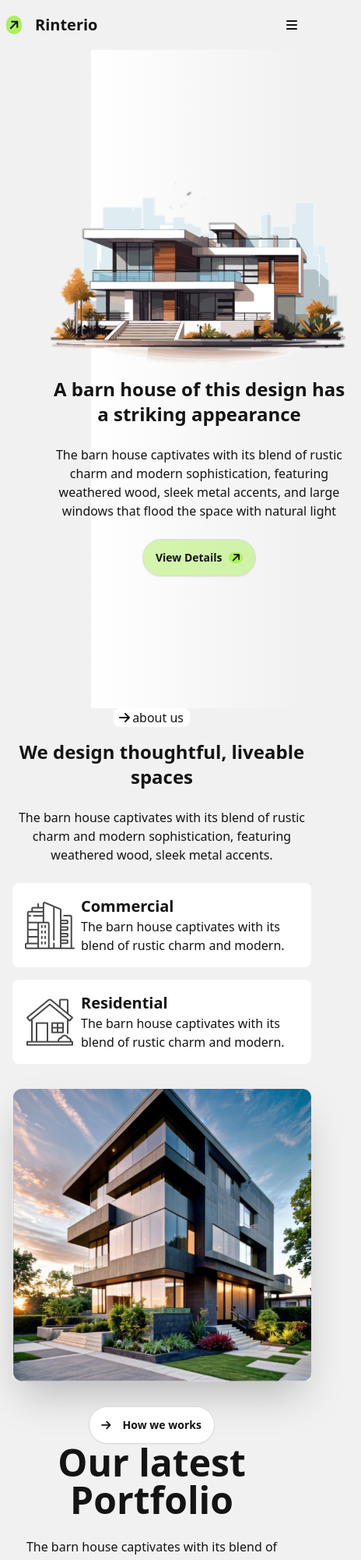
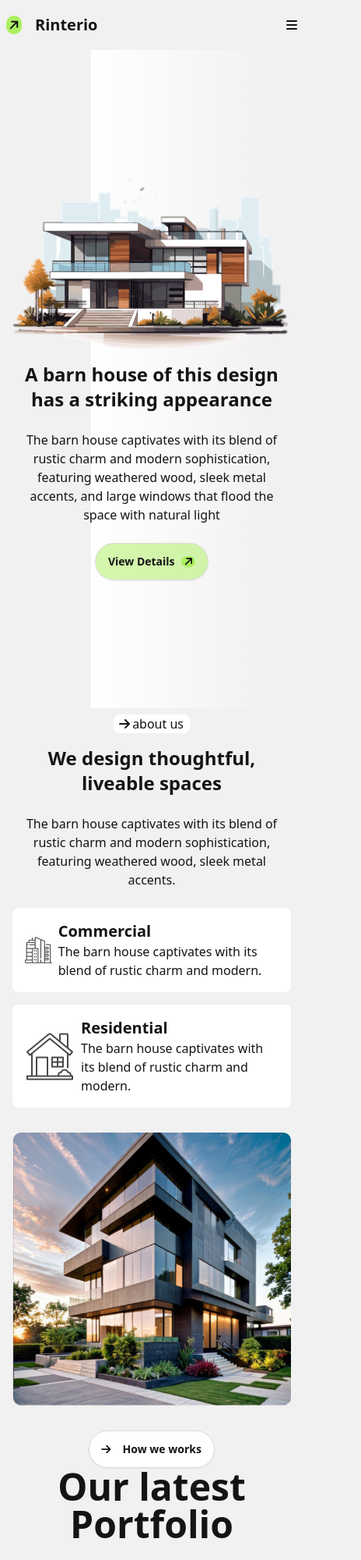
Before and after one commit to Rayhan72-max/Assignment3, a plain HTML site: page index.html in a window 390 px wide. Shown: the top 2000 px of the page at 78% size, 464 px wide, since content can reach past the window. Drawn offline with nearby package versions, Linux system fonts and the light colour scheme.

Commit message:
made responsive correction

```diff
--- a/index.html
+++ b/index.html
@@ -71,11 +71,10 @@
     <!-- Banner -->
 
 
-    <div class="hero min-h-screen m-auto text-center px-12
-    bg-gradient-to-r from-transparent from-30% via-white via-30% to-transparent to-90
-    ">
+    <div class="hero min-h-screen mb-2 text-center
+    bg-gradient-to-r from-transparent from-30% via-white via-30% to-transparent to-90%">
       <div class="hero-content flex-col">
-        <img src="./assets/banner.png" class="max-w-sm" />
+        <img src="./assets/banner.png" class="" />
         <div>
           <h1 class="text-2xl font-bold lg:text-5xl">A barn house of this design has a striking appearance</h1>
           <p class="py-6">
@@ -96,11 +95,12 @@
     <img class="hidden lg:block" src="./assets/Vector.png" alt="">
     <button class="bg-white px-2 rounded-lg"><i class="rotate-90 fa-solid fa-arrow-up"></i> about us</button>
   </div>
+  <!-- problem -->
   <section>
     <div class="hero min-h-screen">
-      <div class="hero-content flex-col lg:flex-row gap-8">
+      <div class="hero-content flex flex-col lg:flex-row gap-8">
 
-        <div>
+        <div class="flex flex-col">
           <div>
             <h1 class="text-2xl font-bold text-center lg:text-5xl">We design thoughtful, liveable spaces</h1>
             <p class="py-6 text-center">
@@ -108,8 +108,11 @@
               modern sophistication, featuring weathered wood, sleek metal accents.
             </p>
           </div>
+          <div class="flex flex-col">
             <div class="flex gap-2 items-center bg-white p-4 rounded-lg">
+              <div>
                 <img src="./assets/commercial.png" alt="">
+              </div>
               <div>
                 <h1 class="text-xl font-bold">Commercial</h1>
                 <p>The barn house captivates with its blend of rustic charm and modern.</p>
@@ -123,7 +126,11 @@
               </div>
             </div>
           </div>
-        <img src="./assets/Rectangle.png" class="max-w-sm rounded-lg shadow-2xl" />
+          <!--  -->
+        </div>
+        <div>
+          <img src="./assets/Rectangle.png" class="w-screen rounded-lg" />
+        </div>
       </div>
     </div>
   </section>
@@ -153,7 +160,7 @@
       </div>
     </div>
     <div class="bg-[#EFDA6E] p-2 place-items-center rounded-lg">
-      <img src="./assets/concept.png" alt="">
+      <img src="./assets/flow-chart.png" alt="">
       <div>
         <h1 class="text-xl font-bold">Design Process</h1>
         <p class="py-6">
@@ -189,8 +196,8 @@
     <div class="hero">
       <div class="hero-content text-center">
         <div class="max-w-md">
-          <button class="btn bg-[rgba(171,239,95,0.5)] rounded-full"><i
-              class="rotate-90 fa-solid fa-arrow-up mr-2"></i>Explore Our latest work</button>
+          <a class="bg-[rgba(171,239,95,0.5)] rounded-full px-2"><i
+            class="rotate-90 fa-solid fa-arrow-up"></i> Explore Our latest work</a>
           <h1 class="text-5xl font-bold">Our latest Portfolio</h1>
           <p class="py-6">
             The barn house captivates with its blend of rustic charm and modern sophistication, featuring weathered
```
Lines whose indentation alone changed are shown as unchanged.
